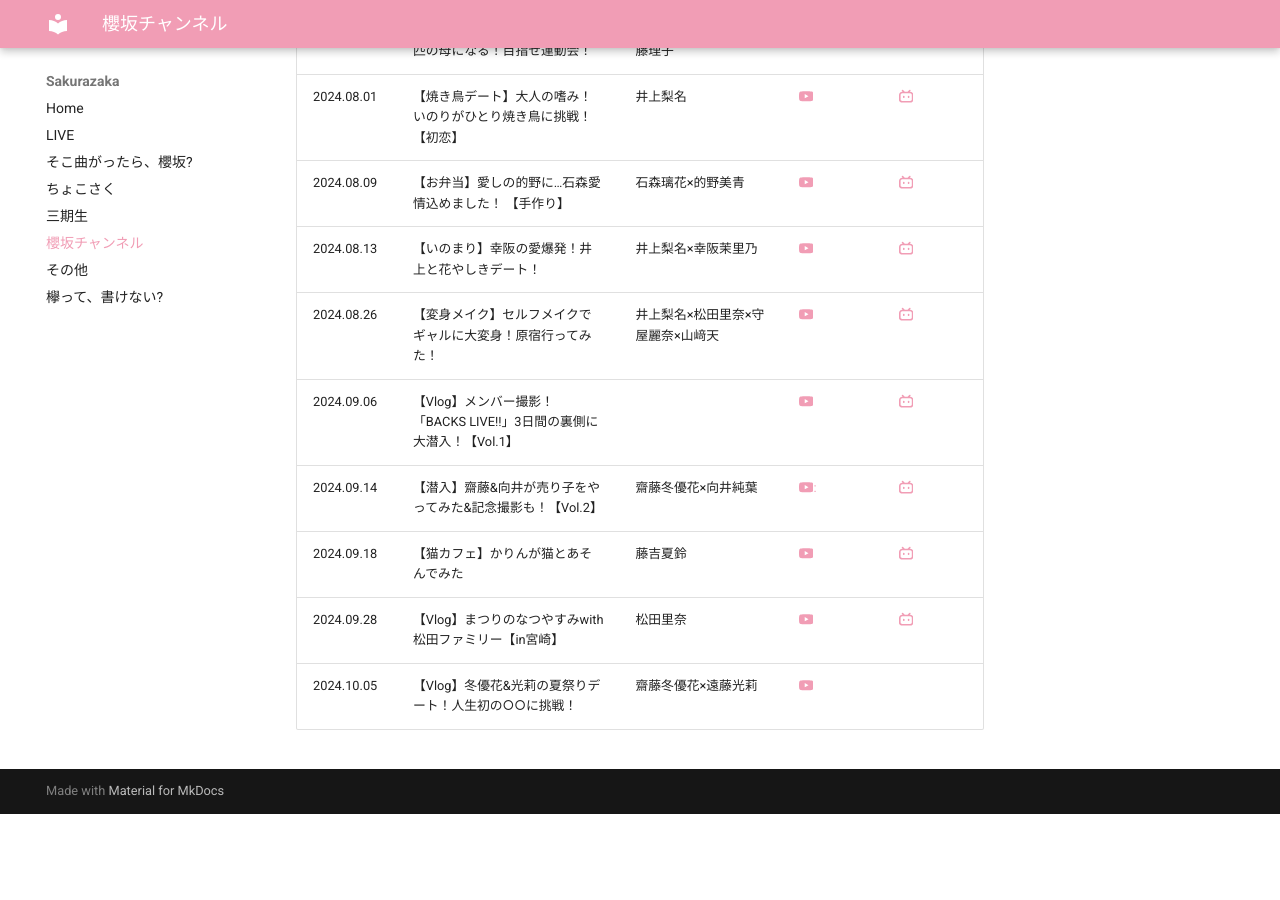
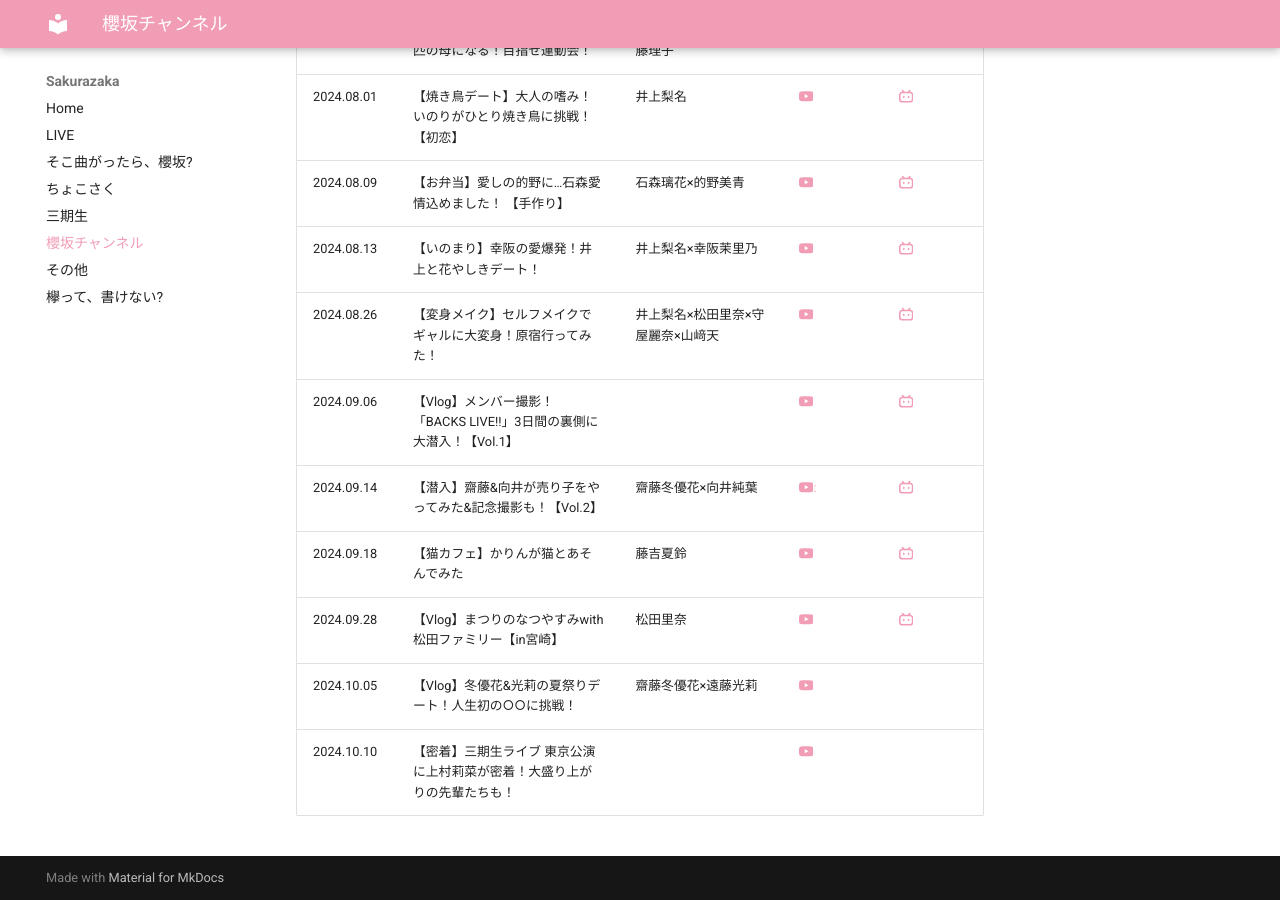
Before and after one commit to aki-192/sakura, an MkDocs documentation site: the page built from docs/yt-channel.md, in a window 1280 px wide and 900 px high, scrolled down 5497 px. Built offline with MkDocs 1.6.1 and Material for MkDocs 9.7.7, drawn with Linux system fonts in a browser that asks for light colours; before the commit the page ends 6311 px from its top, so only the background shows below that.

Commit message:
Update yt-channel.md

```diff
--- a/docs/yt-channel.md
+++ b/docs/yt-channel.md
@@ -78,3 +78,4 @@ title: 櫻坂チャンネル
 | 2024.09.18 | 【猫カフェ】かりんが猫とあそんでみた | 藤吉夏鈴 | [:simple-youtube:](https://www.youtube.com/watch?v=oH_ySXqLAas) | [:simple-bilibili:](https://www.bilibili.com/video/BV1sGtEeREf9/) |
 | 2024.09.28 | 【Vlog】まつりのなつやすみwith松田ファミリー【in宮崎】 | 松田里奈 | [:simple-youtube:](https://www.youtube.com/watch?v=xJNfuOlBB2w) | [:simple-bilibili:](https://www.bilibili.com/video/BV15dxte8E7o/) |
 | 2024.10.05 | 【Vlog】冬優花&光莉の夏祭りデート！人生初の○○に挑戦！ | 齋藤冬優花×遠藤光莉 | [:simple-youtube:](https://www.youtube.com/watch?v=67UnShbwFn0) | |
+| 2024.10.10 | 【密着】三期生ライブ 東京公演に上村莉菜が密着！大盛り上がりの先輩たちも！ | | [:simple-youtube:](https://www.youtube.com/watch?v=2J8A3qF3wCk) | |
```
